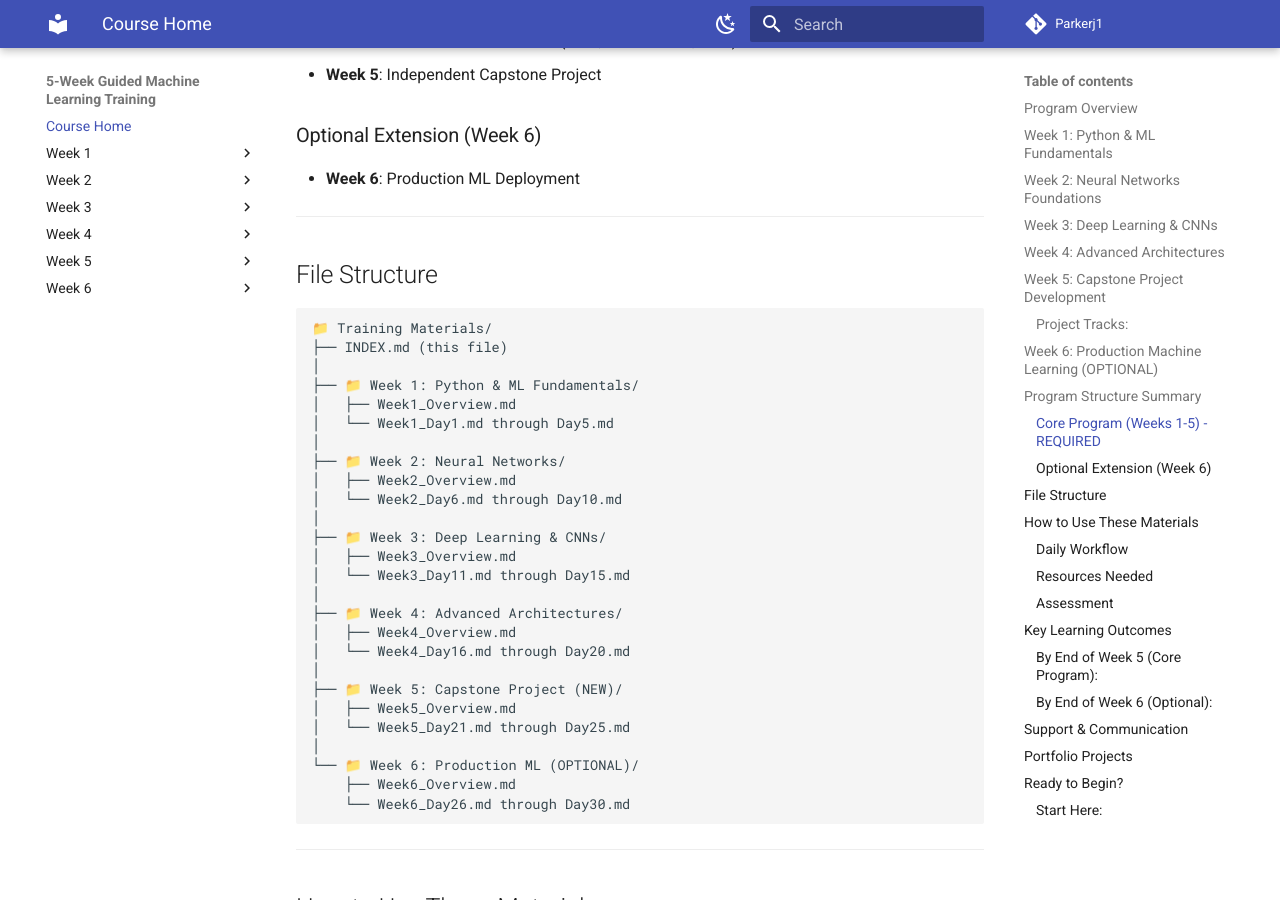
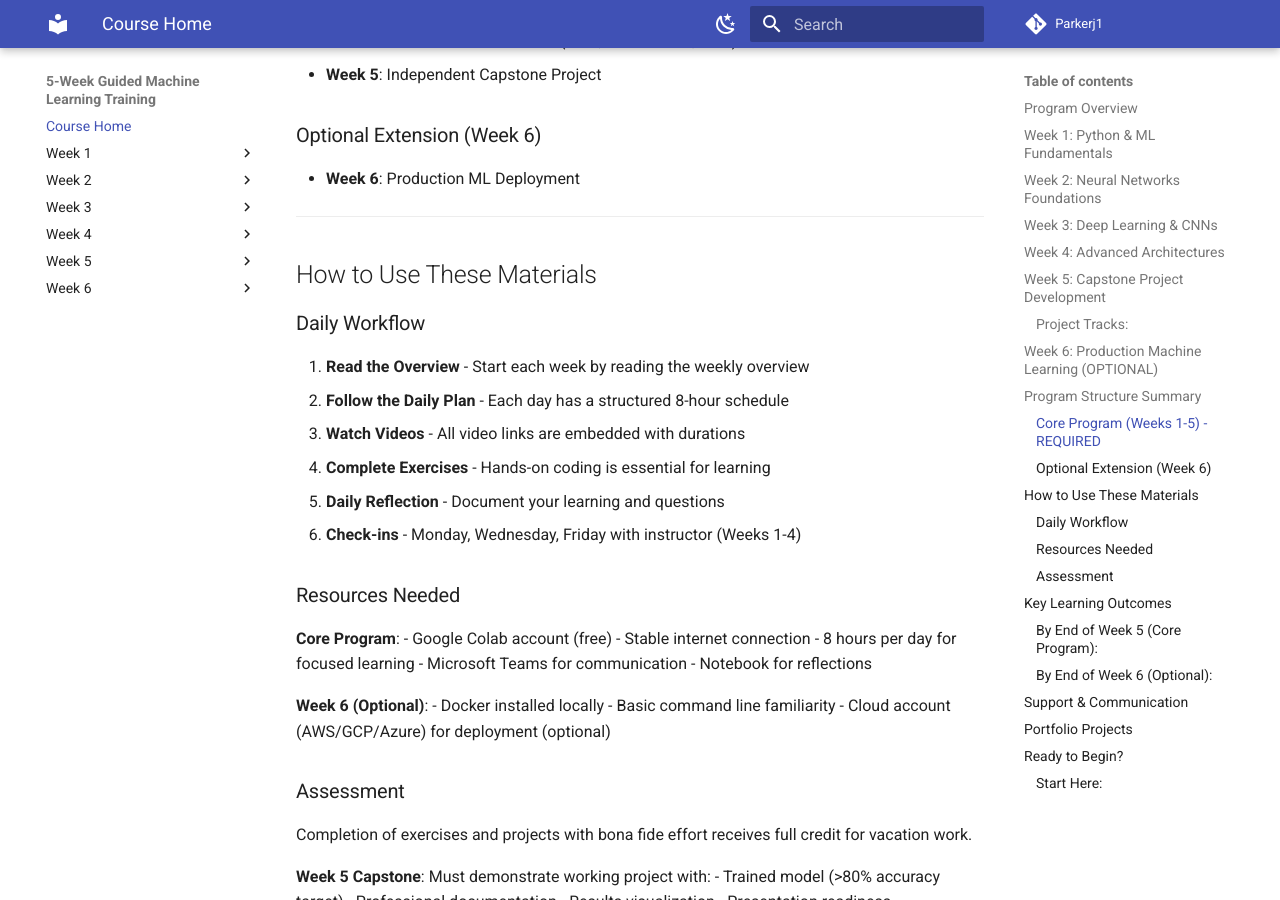
Before and after one commit to ParkerJ1/5-week-ML-Training-course, an MkDocs documentation site: the page built from docs/index.md, in a window 1280 px wide and 900 px high, scrolled down 3158 px. Built offline with MkDocs 1.6.1 and Material for MkDocs 9.7.7, drawn with Linux system fonts in a browser that asks for light colours; comment, search, counter and statistics services are not loaded; some of the changed text lies outside the part shown.

Commit message:
Changed index

````diff
--- a/docs/index.md
+++ b/docs/index.md
@@ -120,39 +120,6 @@ This comprehensive training program covers the fundamentals of machine learning
 
 ---
 
-## File Structure
-
-```
-📁 Training Materials/
-├── INDEX.md (this file)
-│
-├── 📁 Week 1: Python & ML Fundamentals/
-│   ├── Week1_Overview.md
-│   └── Week1_Day1.md through Day5.md
-│
-├── 📁 Week 2: Neural Networks/
-│   ├── Week2_Overview.md
-│   └── Week2_Day6.md through Day10.md
-│
-├── 📁 Week 3: Deep Learning & CNNs/
-│   ├── Week3_Overview.md
-│   └── Week3_Day11.md through Day15.md
-│
-├── 📁 Week 4: Advanced Architectures/
-│   ├── Week4_Overview.md
-│   └── Week4_Day16.md through Day20.md
-│
-├── 📁 Week 5: Capstone Project (NEW)/
-│   ├── Week5_Overview.md
-│   └── Week5_Day21.md through Day25.md
-│
-└── 📁 Week 6: Production ML (OPTIONAL)/
-    ├── Week6_Overview.md
-    └── Week6_Day26.md through Day30.md
-```
-
----
-
 ## How to Use These Materials
 
 ### Daily Workflow
````
Also changed, not shown: other parts of docs/index.md (+3 -2 lines).
